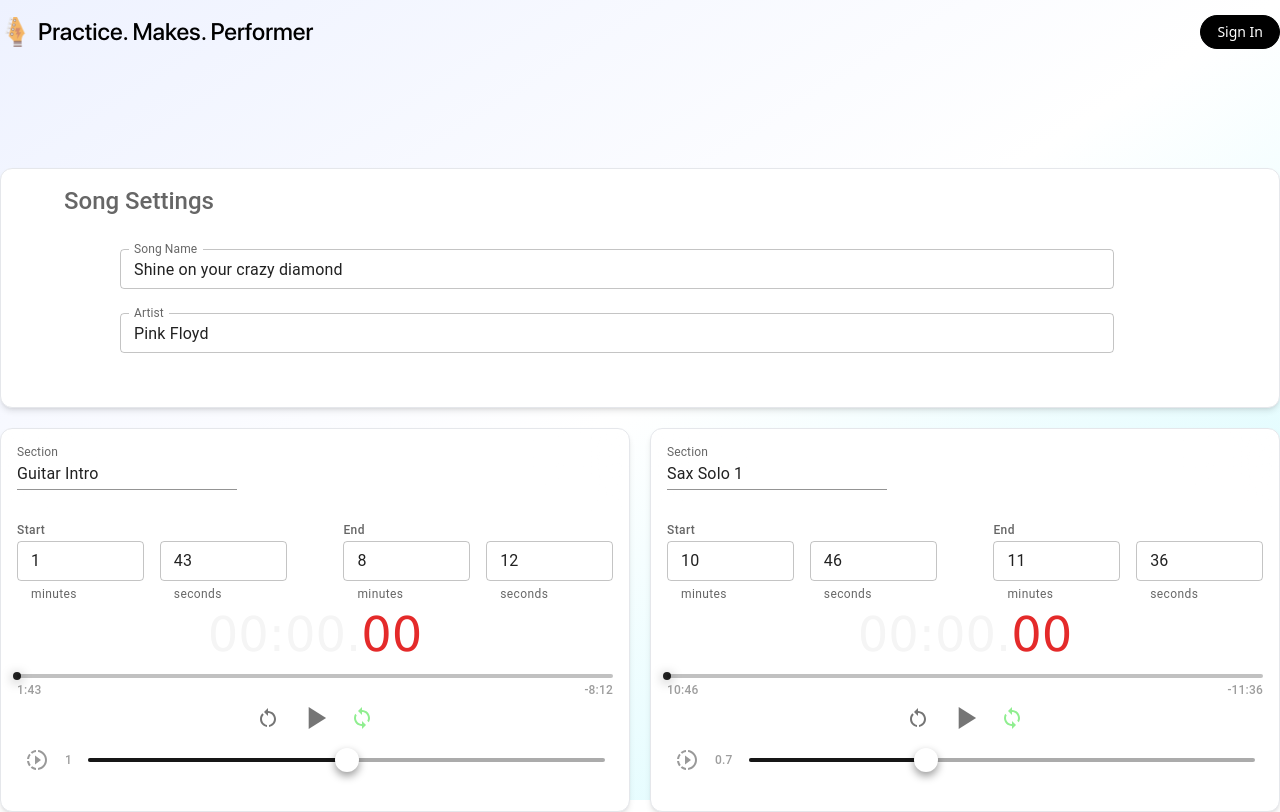
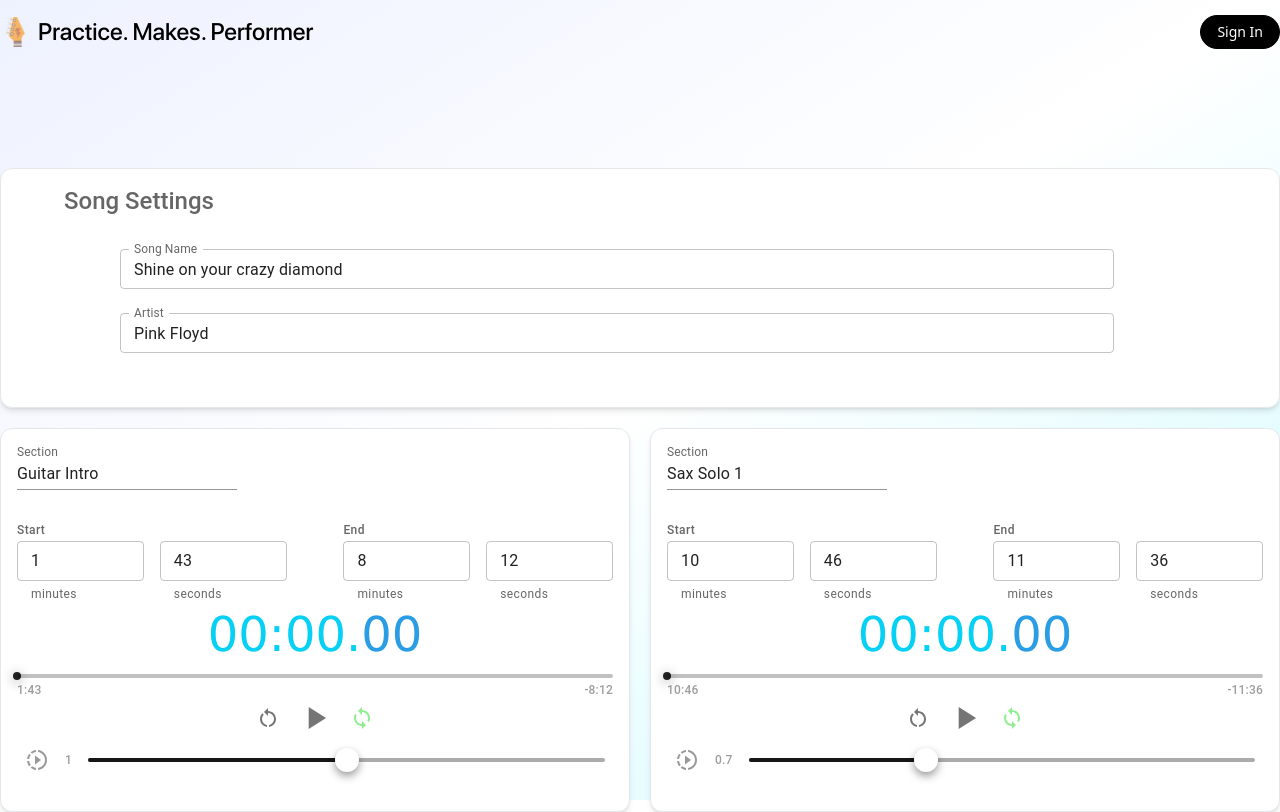
Before and after one commit to robertdavidwest/practice-makes-performer, a Next.js app: page /demoSongs/0 in a window 1280 px wide. Shown: the top 812 px of the page. Built offline with nearby package versions, Linux system fonts and the light colour scheme; no server answers.

Commit message:
clock color

```diff
--- a/styles/globals.css
+++ b/styles/globals.css
@@ -14,11 +14,11 @@
 .digits{
   font-family: Verdana, Geneva, Tahoma, sans-serif;
   font-size: 3rem;
-  color:  #f5f5f5;
+  color:  #06d1f5;
 }
 
 .mili-sec{
-  color:  #e42a2a;
+  color:  #2a9de4;
 }
 
 .main {
```
